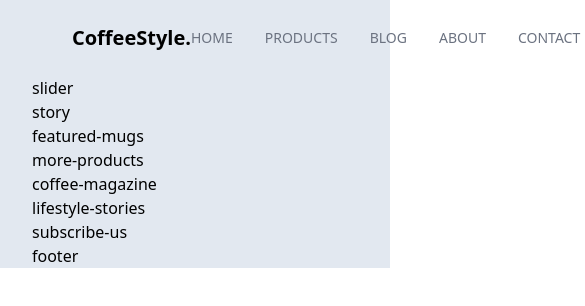
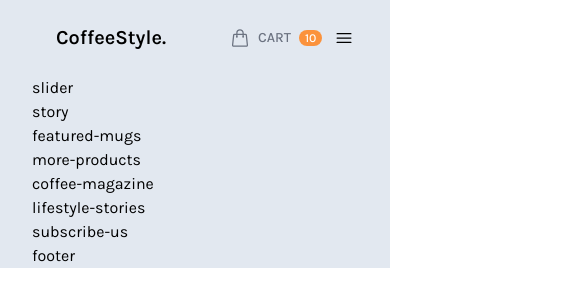
Before and after one commit to EdQuinx/TailwindProject, a website: page public/index.html in a window 390 px wide. Both pictures are taken after a click on the element "CoffeeStyle.". Shown: the top 306 px of the page, 585 px wide, since content can reach past the window. Drawn offline with nearby package versions, Linux system fonts and the light colour scheme; files that its build step writes are made by us from their sources.

Commit message:
responesive header

```diff
--- a/public/index.html
+++ b/public/index.html
@@ -3,23 +3,27 @@
   <head>
     <meta charset="UTF-8" />
     <meta name="viewport" content="width=device-width, initial-scale=1.0" />
+    <link rel="icon" href="./images/favicon/favicon.ico" sizes="16x16" />
     <title>CoffeeStyle</title>
     <link href="./output.css" type="text/css" rel="stylesheet" />
+
+    <script src="./main.js" type="text/javascript" async></script>
   </head>
   <body>
     <div id="root">
       <div
-        class="content-wrapper max-w-screen-2xl text-base mx-auto px-8 bg-slate-200"
+        class="content-wrapper font-Karla max-w-screen-2xl text-base mx-auto px-8 bg-slate-200"
       >
-        <header class="py-6 mx-10">
-          <nav class="flex flex-row justify-between items-center">
+        <header class="p-6 mx-auto">
+          <nav class="flex flex-row justify-between items-center relative">
             <div
               class="logo basis-2/6 text-center text-xl font-semibold cursor-pointer"
             >
               CoffeeStyle.
             </div>
             <ul
-              class="basis-3/6 flex items-center justify-end gap-8 uppercase text-sm text-gray-500 font-medium"
+              id="ed-top-menu"
+              class="basis-3/6 lg:basis-1/6 hidden lg:flex lg:items-center lg:justify-end lg:gap-8 uppercase text-sm text-gray-500 font-medium"
             >
               <li class="ct-top-menu-item">
                 <a href="#" class="">Home</a>
@@ -44,7 +48,7 @@
               </li>
             </ul>
             <ul
-              class="basis-1/6 flex justify-start items-center ml-16 uppercase text-sm text-gray-500 font-medium"
+              class="basis-3/6 flex justify-end lg:justify-start items-center ml-16 uppercase text-sm text-gray-500 font-medium"
             >
               <li class="ct-top-menu-item">
                 <a href="" class="flex items-center">
@@ -69,6 +73,25 @@
                 </a>
               </li>
             </ul>
+            <div
+              class="basis-1/6 lg:hidden flex items-center cursor-pointer px-3 sm:px-8"
+            >
+              <svg
+                id="ed-toggle-top-menu-icon"
+                xmlns="http://www.w3.org/2000/svg"
+                fill="none"
+                viewBox="0 0 24 24"
+                stroke-width="1.5"
+                stroke="currentColor"
+                class="ct-icon"
+              >
+                <path
+                  stroke-linecap="round"
+                  stroke-linejoin="round"
+                  d="M3.75 6.75h16.5M3.75 12h16.5m-16.5 5.25h16.5"
+                />
+              </svg>
+            </div>
           </nav>
         </header>
         <main>
--- /dev/null
+++ b/public/main.js
@@ -0,0 +1,19 @@
+// Author: EdQuinx
+
+
+const topMenu = document.getElementById('ed-top-menu')
+const toggleTopMenuIcon = document.getElementById('ed-toggle-top-menu-icon')
+
+document.addEventListener('click', (e) => {
+    if (toggleTopMenuIcon.contains(e.target)) {
+        // Click to toggle top menu
+        topMenu.classList.toggle('ed-top-menu-expanded')
+        topMenu.classList.toggle('hidden')
+    } else {
+        // Click outside from toggle menu icon
+        if (topMenu.classList.contains('ed-top-menu-expanded')) {
+            topMenu.classList.remove('ed-top-menu-expanded')
+            topMenu.classList.add('hidden')
+        }
+    }
+})
--- a/src/input.css
+++ b/src/input.css
@@ -1,14 +1,22 @@
+@import url("https://fonts.googleapis.com/css2?family=Karla:ital,wght@0,200..800;1,200..800&display=swap");
+
 @tailwind base;
 @tailwind components;
 @tailwind utilities;
 
 /*
  - ct = custom
+ - ed = edquinx
 */
+.ed-top-menu-expanded {
+  @apply absolute top-10 z-50 w-full text-center bg-white animate-slideDown;
+}
 .ct-top-menu-item {
-  @apply cursor-pointer py-1 hover:text-gray-800 relative after:absolute after:bottom-0 after:left-0 after:bg-light-coffee after:h-0.5 after:w-0 hover:after:w-full after:transition-all after:ease-in-out after:duration-300;
+  @apply cursor-pointer py-1 hover:text-gray-800 relative after:lg:absolute after:lg:bottom-0 after:lg:left-0 after:lg:bg-light-coffee after:lg:h-0.5 after:lg:w-0 hover:after:lg:w-full after:lg:transition-all after:lg:ease-in-out after:lg:duration-300;
 }
-
+.ct-top-menu-item-active {
+    @apply text-gray-800;
+}
 .ct-icon {
   @apply w-5 h-5 inline-block;
 }
--- a/tailwind.config.js
+++ b/tailwind.config.js
@@ -3,9 +3,21 @@ module.exports = {
   content: ["./public/**/*.{html,js}"],
   theme: {
     extend: {
+      fontFamily: {
+        Karla: ['Karla', 'sans-serif']
+      },
       colors: {
         'light-coffee': '#C89F94'
-      }
+      },
+      keyframes: {
+        slideDown: {
+          '0%': { transform: 'translateY(-100%)' },
+          '100%': { transform: 'translateY()' },
+        }
+      },
+      animation: {
+        slideDown: 'slideDown .4s ease-in-out',
+      },
     },
   },
   plugins: [],
```
Also changed, not shown: public/images/favicon/favicon.ico (added).
